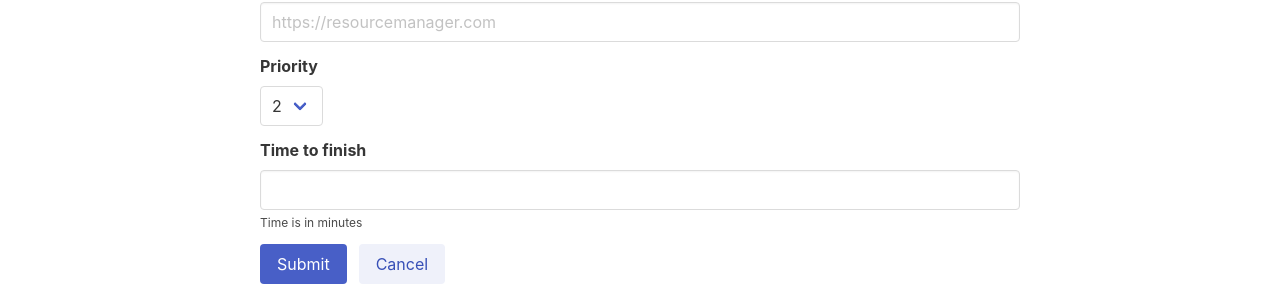
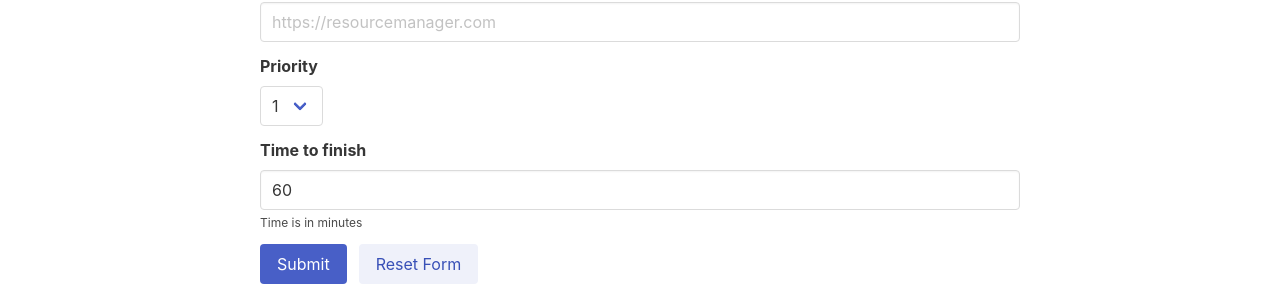
Before and after one commit to Ambitiousparam/Taskmate, a Next.js app: page /resources/new in a window 1280 px wide. Shown: the part 502-797 px from the top of the page. Built offline with nearby package versions, Linux system fonts and the light colour scheme.

Commit message:
handling all changes

```diff
--- a/pages/resources/new.js
+++ b/pages/resources/new.js
@@ -6,8 +6,8 @@ const DEFAULT_DATA ={
   title: "",
   description: "",
   link: "",
-  priority: "2",
-  timeToFinish : ""
+  priority: "1",
+  timeToFinish : "60"
 }
 
 const ResourceCreate = () => {
@@ -16,12 +16,14 @@ const ResourceCreate = () => {
   const submitForm =()=>{
     alert(JSON.stringify(form));
   }
-  const handletitlechange = (e) =>{
+  const handlechange = (e) =>{
+    const { name,value }=e.target;
     setForm({
       ...form,
-      title: e.target.value
+      [name] :value
     })
   }
+  const resetForm=()=> setForm(DEFAULT_DATA);
   return (
     <Layout>
       <div className="container">
@@ -34,8 +36,9 @@ const ResourceCreate = () => {
                   <label className="label">Title</label>
                   <div className="control">
                   <input
-                  onChange={handletitlechange}
+                  onChange={handlechange}
                   value={form.title}
+                  name ="title"
                   className="input"
                   type="text"
                   placeholder="resource manager project using next js" />
@@ -45,20 +48,29 @@ const ResourceCreate = () => {
                 <div className="field">
                   <label className="label">Description</label>
                   <div className="control">
-                    <textarea value ={form.description} className="textarea" placeholder="important for placement pov"></textarea>
+                    <textarea value ={form.description}
+                     onChange={handlechange}
+                     name="description"
+                    className="textarea" placeholder="important for placement pov"></textarea>
                   </div>
                 </div>
                 <div className="field">
                   <label className="label">Link</label>
                   <div className="control">
-                    <input value ={form.link}className="input" type="text" placeholder="https://resourcemanager.com" />
+                    <input value ={form.link}
+                    onChange={handlechange}
+                    name="link"
+                    className="input" type="text" placeholder="https://resourcemanager.com" />
                   </div>
                 </div>
                 <div className="field">
                   <label className="label">Priority</label>
                   <div className="control">
                     <div className="select">
-                      <select value ={form.priority}>
+                      <select value ={form.priority}
+                      onChange={handlechange}
+                      name="priority"
+                      >
                         <option>1</option>
                         <option>2</option>
                         <option>3</option>
@@ -69,7 +81,10 @@ const ResourceCreate = () => {
                 <div className="field">
                   <label className="label">Time to finish</label>
                   <div className="control">
-                    <input value ={form.timeToFinish}className="input" type="text" placeholder="" />
+                    <input value ={form.timeToFinish}
+                    onChange={handlechange}
+                    name ="timeToFinish"
+                    className="input" type="number" placeholder="" />
                   </div>
                   <p class="help">Time is in minutes</p>
                 </div>
@@ -81,7 +96,10 @@ const ResourceCreate = () => {
                   className="button is-link">Submit</button>
                 </div>
                 <div className="control">
-                   <button className="button is-link is-light">Cancel</button>
+                   <button
+                   onClick={resetForm}
+                   type="button"
+                   className="button is-link is-light">Reset Form</button>
                 </div>
                 </div>
               </form>
```
